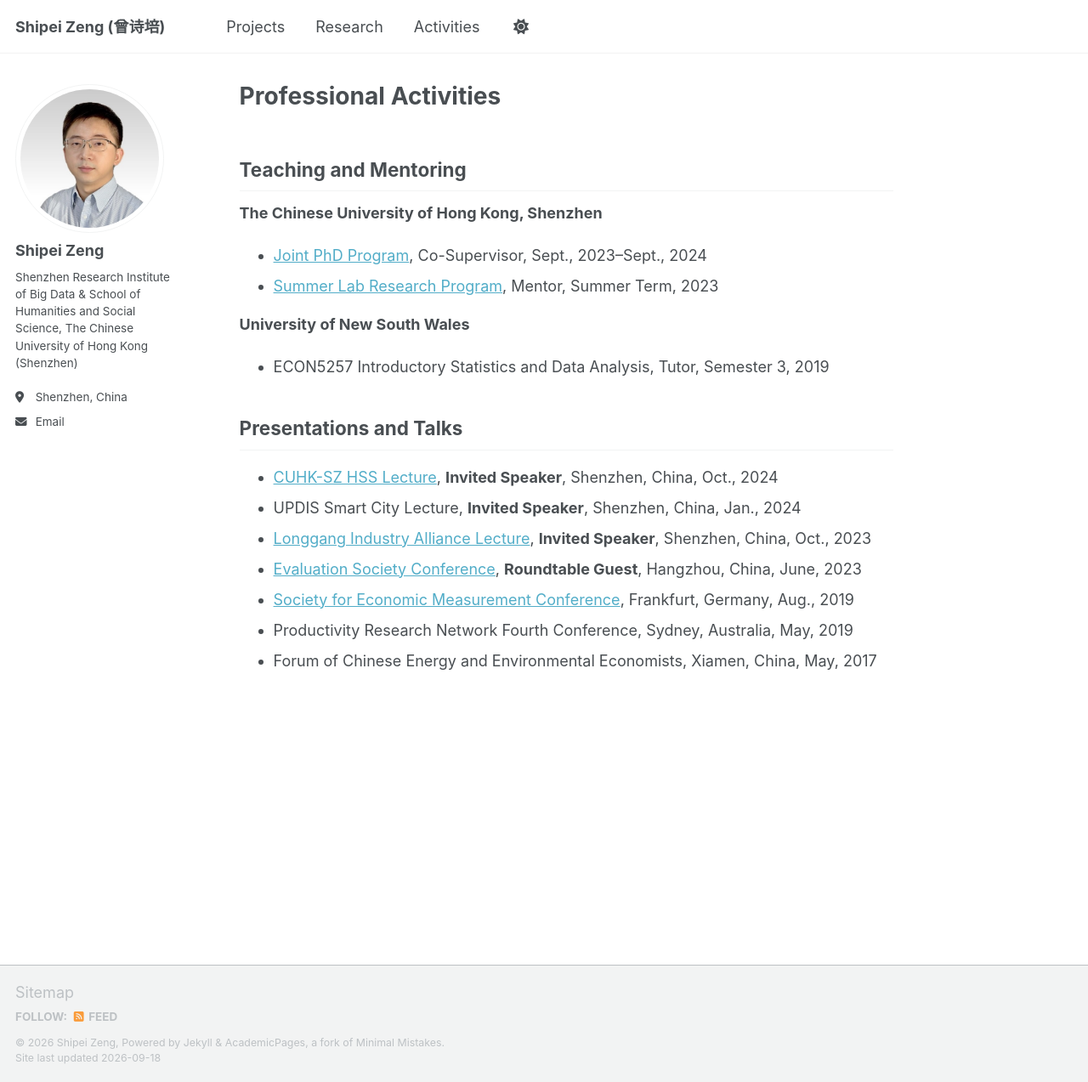
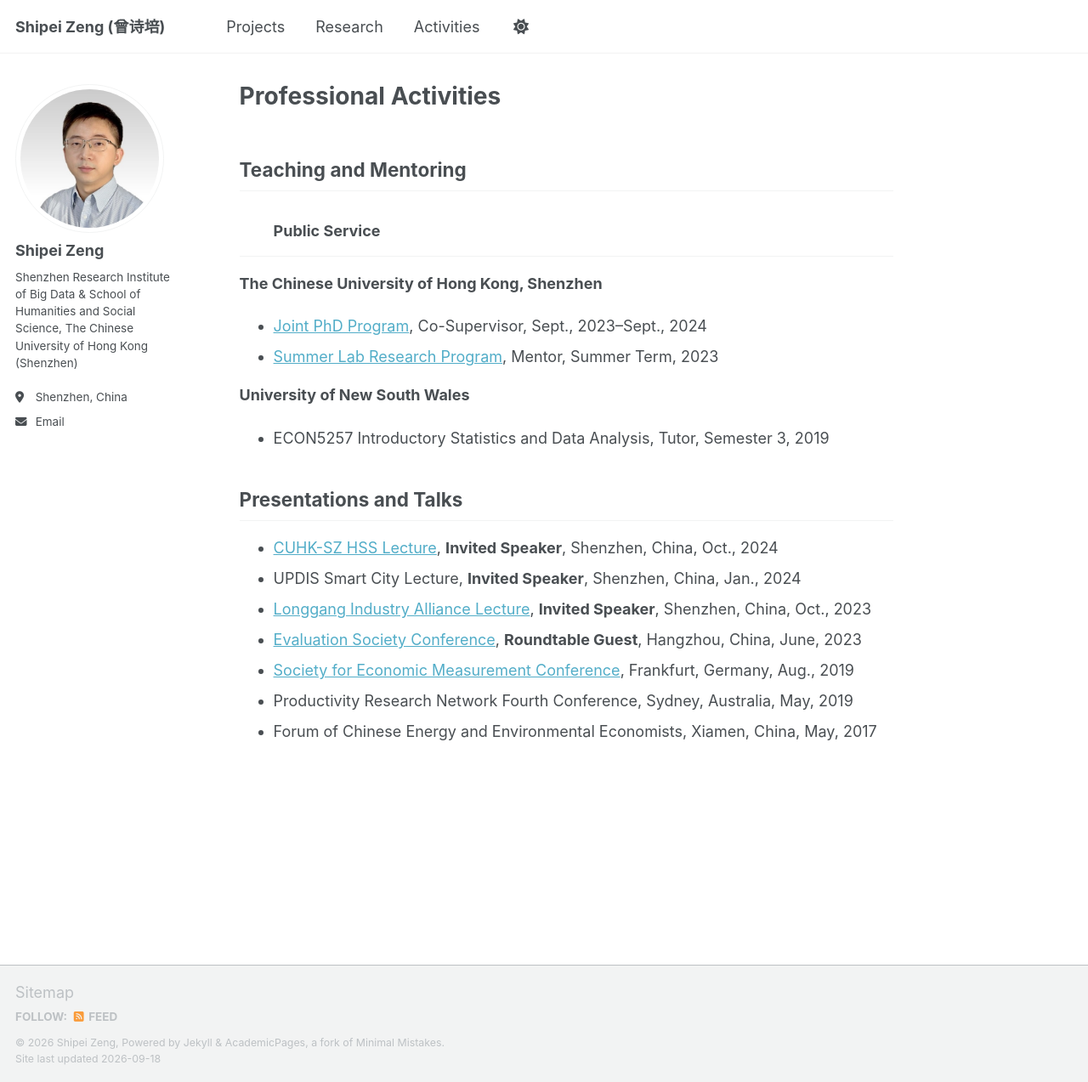
Before and after one commit to shipei-zeng/shipei-zeng.github.io, a Jekyll site: the page built from _pages/activities.md, in a window 1280 px wide and 1273 px high. Shown: the whole window at 85% size. Built offline with Jekyll 4.4.1, drawn with Linux system fonts in a browser that asks for light colours; a script that is not in the unit is left out.

Commit message:
Update activities.md

```diff
--- a/_pages/activities.md
+++ b/_pages/activities.md
@@ -2,7 +2,9 @@
 permalink: /activities/
 title: 'Professional Activities'
 ---
-Teaching and Mentoring
+## Teaching and Mentoring
+<h3 style="margin-left: 40px;">Public Service</h3>
+
 ------
 **The Chinese University of Hong Kong, Shenzhen**
 - [Joint PhD Program](https://www.sribd.cn/en/article/928), Co-Supervisor, Sept., 2023--Sept., 2024
```
